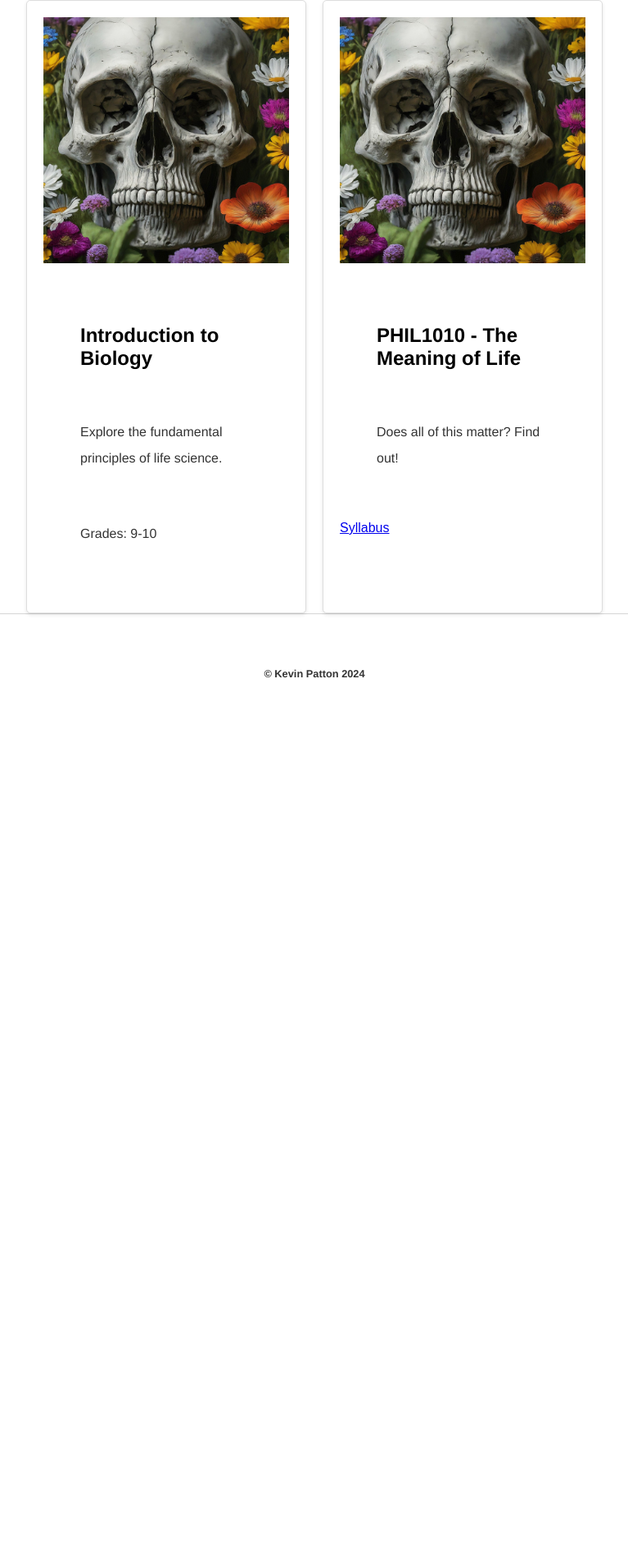
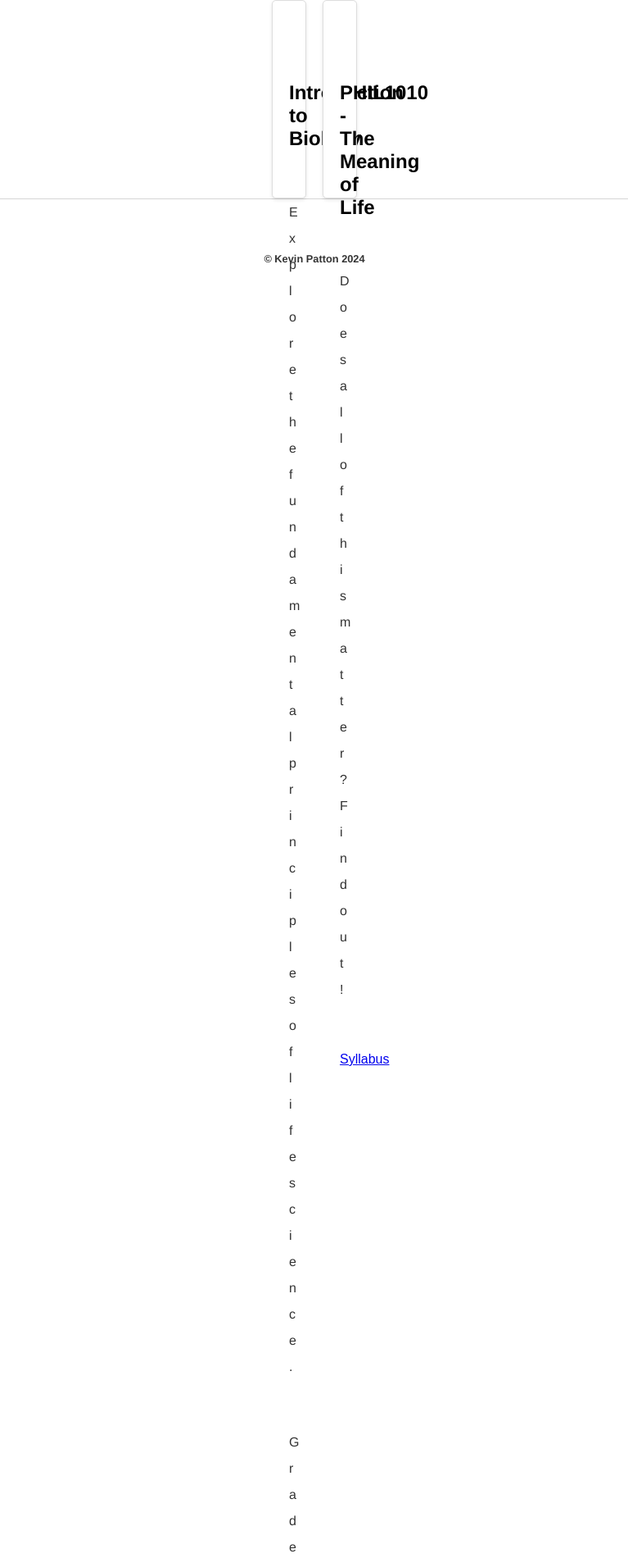
Before and after one commit to kevinjpatton/kevinjpatton.github.io, a Jekyll site: the page built from test.html, in a window 1280 px wide. Shown: the part 348-2248 px from the top of the page at 82% size, without its empty margins (256-1023 px from the left). Built offline with Jekyll 4.4.1, drawn with Linux system fonts in a browser that asks for light colours; Markdown is read by kramdown in place of the engine named in the settings; before the commit the page ends 1243 px from its top, so only the background shows below that.

Commit message:
Update test.css

```diff
--- a/css/test.css
+++ b/css/test.css
@@ -232,7 +232,9 @@
   border-radius: 5px;
   padding: 20px;
   box-shadow: 0 2px 4px rgba(0, 0, 0, 0.1);
-  width: 300px; /* Adjust the width as needed */
+  width: 000px; /* Adjust the width as needed */
+  max-height: 200px; /* Limit card height to avoid excessive vertical space */
+  text-align: left; /* Align text to the left */
 }
 
 .card img {
@@ -243,12 +245,3 @@
 
 .card h2 {
   margin-bottom: 5px;
-
-.card-content {
-    display: flex; /* Enable flexbox layout */
-    align-items: center; /* Vertically align items (image and text) to the center */
-}
-
-.card-text {
-    margin-left: 20px; /* Add spacing between the image and text */
-}
```
